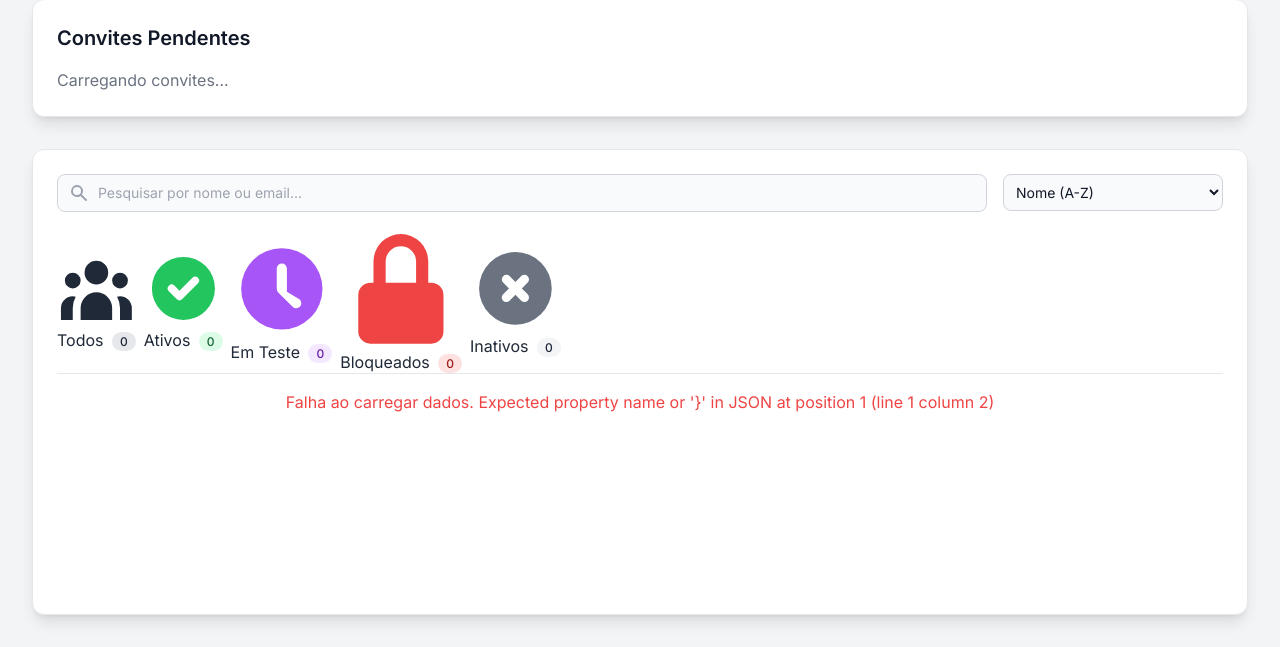
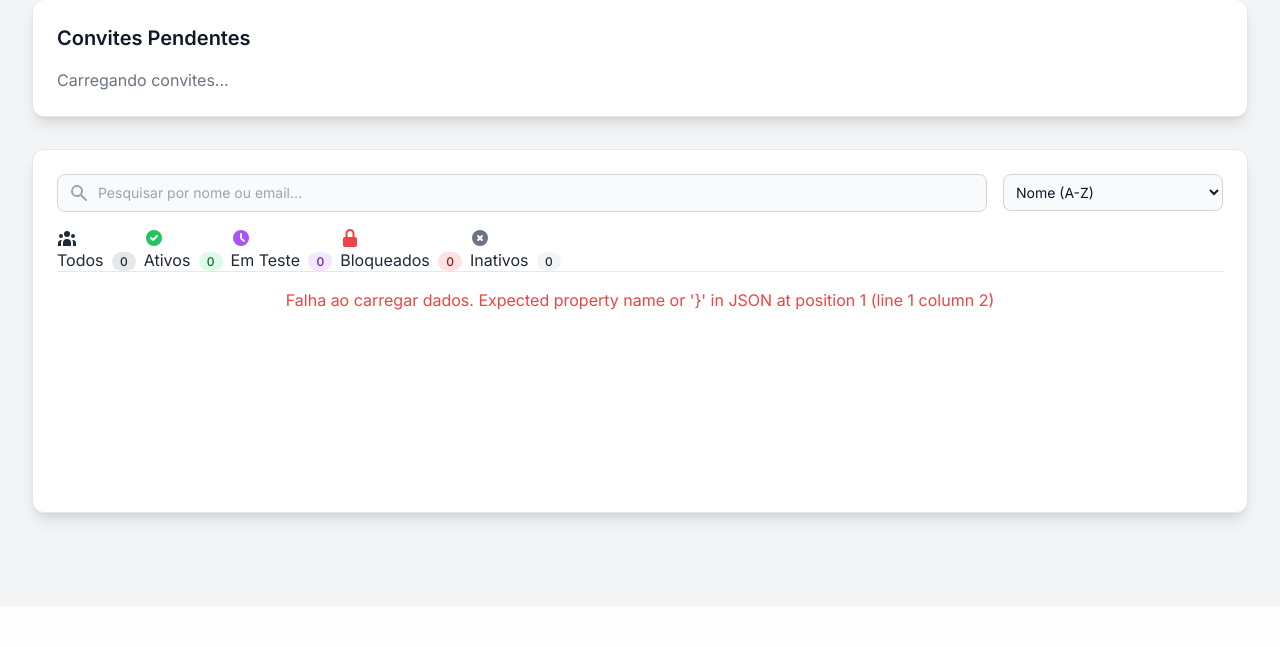
Before and after one commit to ClankJake/Painel-Plex, a Python web app: template app/templates/users.html in a window 1280 px wide. Shown: the part 194-841 px from the top of the page. After the commit the page ends 723 px from the top, so only its background shows below. Run offline with Jinja, Linux system fonts and the light colour scheme; the template is opened without the code that fills it: most values are stand-ins (such as "Sample title", 1, 10 or a date in 2020); grey boxes labelled with a size stand in for pictures from a placeholder-image service; style sheets or scripts are compiled from the project's sources; some libraries are stand-ins or nearby versions.

Commit message:
Update users.html

```diff
--- a/app/templates/users.html
+++ b/app/templates/users.html
@@ -6,22 +6,22 @@
 <style>
     .user-tab {
         /* Base styles */
-        @apply flex items-center justify-center gap-1 sm:gap-2 py-3 px-2 sm:px-3 border-b-2 font-medium text-sm transition-all duration-200 border-transparent text-gray-500 dark:text-gray-400 hover:border-gray-300 dark:hover:border-gray-600 hover:text-gray-700 dark:hover:text-gray-200 whitespace-nowrap rounded-t-md;
+        @apply flex items-center justify-center gap-1 py-3 px-2 sm:px-3 sm:gap-2 border-b-2 font-medium text-sm transition-all duration-200 border-transparent text-gray-500 dark:text-gray-400 hover:border-gray-300 dark:hover:border-gray-600 hover:text-gray-700 dark:hover:text-gray-200 whitespace-nowrap rounded-t-md;
     }
     .user-tab.active {
-        /* Active styles - Fundo + Cor da borda/texto */
+        /* Active styles */
         @apply border-yellow-500 text-yellow-600 dark:text-yellow-400 bg-yellow-50 dark:bg-yellow-500/10;
     }
     .user-tab .tab-icon {
-        /* Ícone sempre visível com tamanho fixo */
-        @apply h-5 w-5 flex-shrink-0; /* Garante h-5 w-5 aqui */
+        /* Ícone tamanho h-4 w-4 e não encolhe */
+        @apply h-4 w-4 flex-shrink-0; /* Alterado para h-4 w-4 */
     }
     .user-tab .tab-text {
-        /* Texto aparece apenas de 'sm' para cima */
+        /* Texto continua oculto em mobile (hidden) e aparece em sm+ (sm:inline) */
         @apply hidden sm:inline;
     }
     .user-tab .tab-count {
-        /* Estilos base do contador */
+        /* Contador arredondado */
         @apply ml-1 px-2 py-0.5 text-xs font-medium rounded-full;
     }
     /* Style to visually hide the horizontal scrollbar */
@@ -89,33 +89,32 @@
             <nav id="userTabs" class="-mb-px flex space-x-1 sm:space-x-2 overflow-x-auto no-scrollbar" aria-label="Tabs">
                 <!-- Botão Todos -->
                 <button data-filter="all" class="user-tab active">
-                    <!-- Ícone com classe .tab-icon -->
-                    <svg xmlns="http://www.w3.org/2000/svg" class="tab-icon" viewBox="0 0 20 20" fill="currentColor"><path d="M13 6a3 3 0 11-6 0 3 3 0 016 0zM18 8a2 2 0 11-4 0 2 2 0 014 0zM14 15a4 4 0 00-8 0v3h8v-3zM6 8a2 2 0 11-4 0 2 2 0 014 0zM16 18v-3a5.972 5.972 0 00-.75-2.906A3.005 3.005 0 0119 15v3h-3zM4.75 12.094A5.973 5.973 0 004 15v3H1v-3a3 3 0 013.75-2.906z" /></svg>
-                    <span class="tab-text">{{ _('Todos') }}</span>
+                    <svg xmlns="http://www.w3.org/2000/svg" class="tab-icon w-5 h-5 " viewBox="0 0 20 20" fill="currentColor"><path d="M13 6a3 3 0 11-6 0 3 3 0 016 0zM18 8a2 2 0 11-4 0 2 2 0 014 0zM14 15a4 4 0 00-8 0v3h8v-3zM6 8a2 2 0 11-4 0 2 2 0 014 0zM16 18v-3a5.972 5.972 0 00-.75-2.906A3.005 3.005 0 0119 15v3h-3zM4.75 12.094A5.973 5.973 0 004 15v3H1v-3a3 3 0 013.75-2.906z" /></svg>
+                    <span class="tab-text hidden sm:inline">{{ _('Todos') }}</span>
                     <span id="count-all" class="ml-1 px-2 py-0.5 rounded-full text-xs font-medium bg-gray-200 text-gray-800 dark:bg-gray-600 dark:text-gray-300">0</span>
                 </button>
                 <!-- Botão Ativos -->
                 <button data-filter="active" class="user-tab">
-                    <svg xmlns="http://www.w3.org/2000/svg" class="tab-icon text-green-500" viewBox="0 0 20 20" fill="currentColor"><path fill-rule="evenodd" d="M10 18a8 8 0 100-16 8 8 0 000 16zm3.707-9.293a1 1 0 00-1.414-1.414L9 10.586 7.707 9.293a1 1 0 00-1.414 1.414l2 2a1 1 0 001.414 0l4-4z" clip-rule="evenodd" /></svg>
-                    <span class="tab-text">{{ _('Ativos') }}</span>
+                    <svg xmlns="http://www.w3.org/2000/svg" class="tab-icon w-5 h-5 text-green-500" viewBox="0 0 20 20" fill="currentColor"><path fill-rule="evenodd" d="M10 18a8 8 0 100-16 8 8 0 000 16zm3.707-9.293a1 1 0 00-1.414-1.414L9 10.586 7.707 9.293a1 1 0 00-1.414 1.414l2 2a1 1 0 001.414 0l4-4z" clip-rule="evenodd" /></svg>
+                    <span class="tab-text hidden sm:inline">{{ _('Ativos') }}</span>
                     <span id="count-active" class="ml-1 px-2 py-0.5 rounded-full text-xs font-medium bg-green-100 text-green-800 dark:bg-green-900 dark:text-green-200">0</span>
                 </button>
                 <!-- Botão Em Teste -->
                 <button data-filter="trial" class="user-tab">
-                    <svg xmlns="http://www.w3.org/2000/svg" class="tab-icon text-purple-500" viewBox="0 0 20 20" fill="currentColor"><path fill-rule="evenodd" d="M10 18a8 8 0 100-16 8 8 0 000 16zm1-12a1 1 0 10-2 0v4a1 1 0 00.293.707l2.828 2.829a1 1 0 101.414-1.414L11 10.586V6z" clip-rule="evenodd" /></svg>
-                    <span class="tab-text">{{ _('Em Teste') }}</span>
+                    <svg xmlns="http://www.w3.org/2000/svg" class="tab-icon w-5 h-5 text-purple-500" viewBox="0 0 20 20" fill="currentColor"><path fill-rule="evenodd" d="M10 18a8 8 0 100-16 8 8 0 000 16zm1-12a1 1 0 10-2 0v4a1 1 0 00.293.707l2.828 2.829a1 1 0 101.414-1.414L11 10.586V6z" clip-rule="evenodd" /></svg>
+                    <span class="tab-text hidden sm:inline">{{ _('Em Teste') }}</span>
                     <span id="count-trial" class="ml-1 px-2 py-0.5 rounded-full text-xs font-medium bg-purple-100 text-purple-800 dark:bg-purple-900 dark:text-purple-200">0</span>
                 </button>
                 <!-- Botão Bloqueados -->
                 <button data-filter="blocked" class="user-tab">
-                    <svg xmlns="http://www.w3.org/2000/svg" class="tab-icon text-red-500" viewBox="0 0 20 20" fill="currentColor"><path fill-rule="evenodd" d="M10 1a4.5 4.5 0 00-4.5 4.5V9H5a2 2 0 00-2 2v6a2 2 0 002 2h10a2 2 0 002-2v-6a2 2 0 00-2-2h-.5V5.5A4.5 4.5 0 0010 1zm-2.5 8V5.5a2.5 2.5 0 115 0V9h-5z" clip-rule="evenodd" /></svg>
-                    <span class="tab-text">{{ _('Bloqueados') }}</span>
+                    <svg xmlns="http://www.w3.org/2000/svg" class="tab-icon w-5 h-5 text-red-500" viewBox="0 0 20 20" fill="currentColor"><path fill-rule="evenodd" d="M10 1a4.5 4.5 0 00-4.5 4.5V9H5a2 2 0 00-2 2v6a2 2 0 002 2h10a2 2 0 002-2v-6a2 2 0 00-2-2h-.5V5.5A4.5 4.5 0 0010 1zm-2.5 8V5.5a2.5 2.5 0 115 0V9h-5z" clip-rule="evenodd" /></svg>
+                    <span class="tab-text hidden sm:inline">{{ _('Bloqueados') }}</span>
                     <span id="count-blocked" class="ml-1 px-2 py-0.5 rounded-full text-xs font-medium bg-red-100 text-red-800 dark:bg-red-900 dark:text-red-200">0</span>
                 </button>
                 <!-- Botão Inativos -->
                 <button data-filter="inactive" class="user-tab">
-                    <svg xmlns="http://www.w3.org/2000/svg" class="tab-icon text-gray-500" viewBox="0 0 20 20" fill="currentColor"><path fill-rule="evenodd" d="M10 18a8 8 0 100-16 8 8 0 000 16zM8.707 7.293a1 1 0 00-1.414 1.414L8.586 10l-1.293 1.293a1 1 0 101.414 1.414L10 11.414l1.293 1.293a1 1 0 001.414-1.414L11.414 10l1.293-1.293a1 1 0 00-1.414-1.414L10 8.586 8.707 7.293z" clip-rule="evenodd" /></svg>
-                    <span class="tab-text">{{ _('Inativos') }}</span>
+                    <svg xmlns="http://www.w3.org/2000/svg" class="tab-icon w-5 h-5 text-gray-500" viewBox="0 0 20 20" fill="currentColor"><path fill-rule="evenodd" d="M10 18a8 8 0 100-16 8 8 0 000 16zM8.707 7.293a1 1 0 00-1.414 1.414L8.586 10l-1.293 1.293a1 1 0 101.414 1.414L10 11.414l1.293 1.293a1 1 0 001.414-1.414L11.414 10l1.293-1.293a1 1 0 00-1.414-1.414L10 8.586 8.707 7.293z" clip-rule="evenodd" /></svg>
+                    <span class="tab-text hidden sm:inline">{{ _('Inativos') }}</span>
                     <span id="count-inactive" class="ml-1 px-2 py-0.5 rounded-full text-xs font-medium bg-gray-100 text-gray-800 dark:bg-gray-900 dark:text-gray-300">0</span>
                 </button>
             </nav>
```
